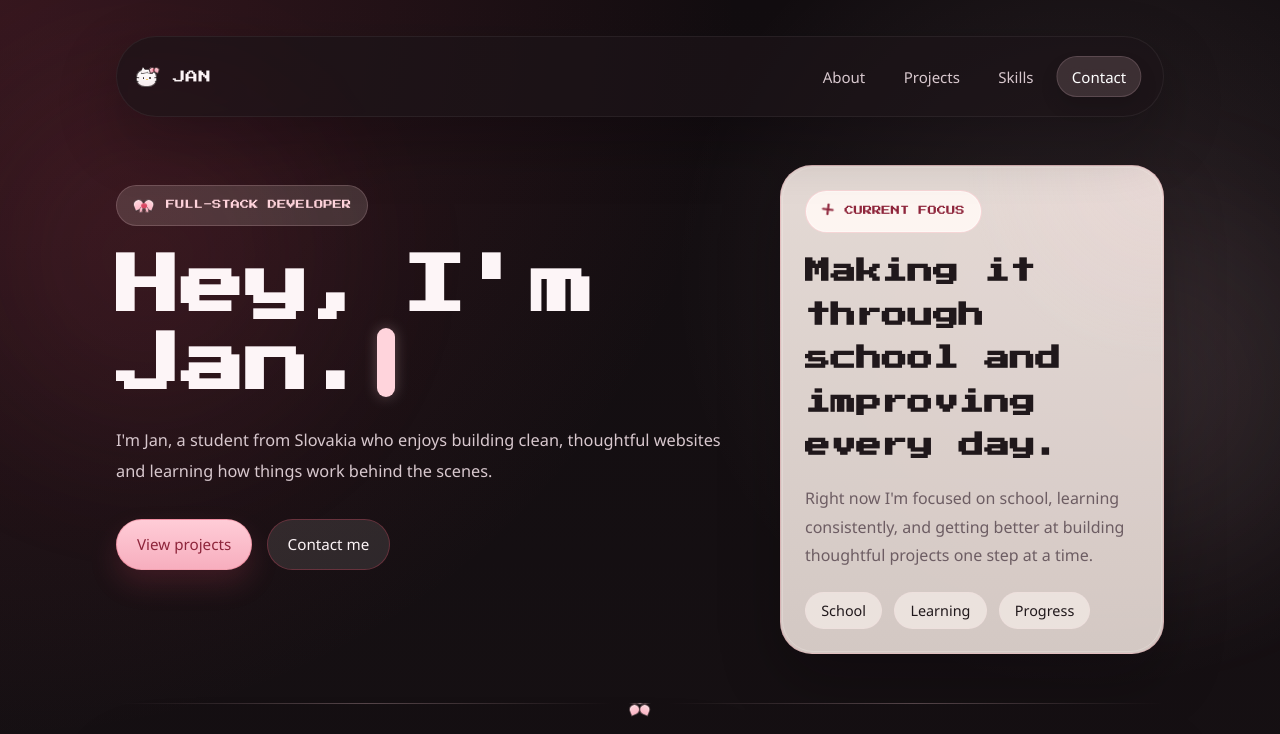
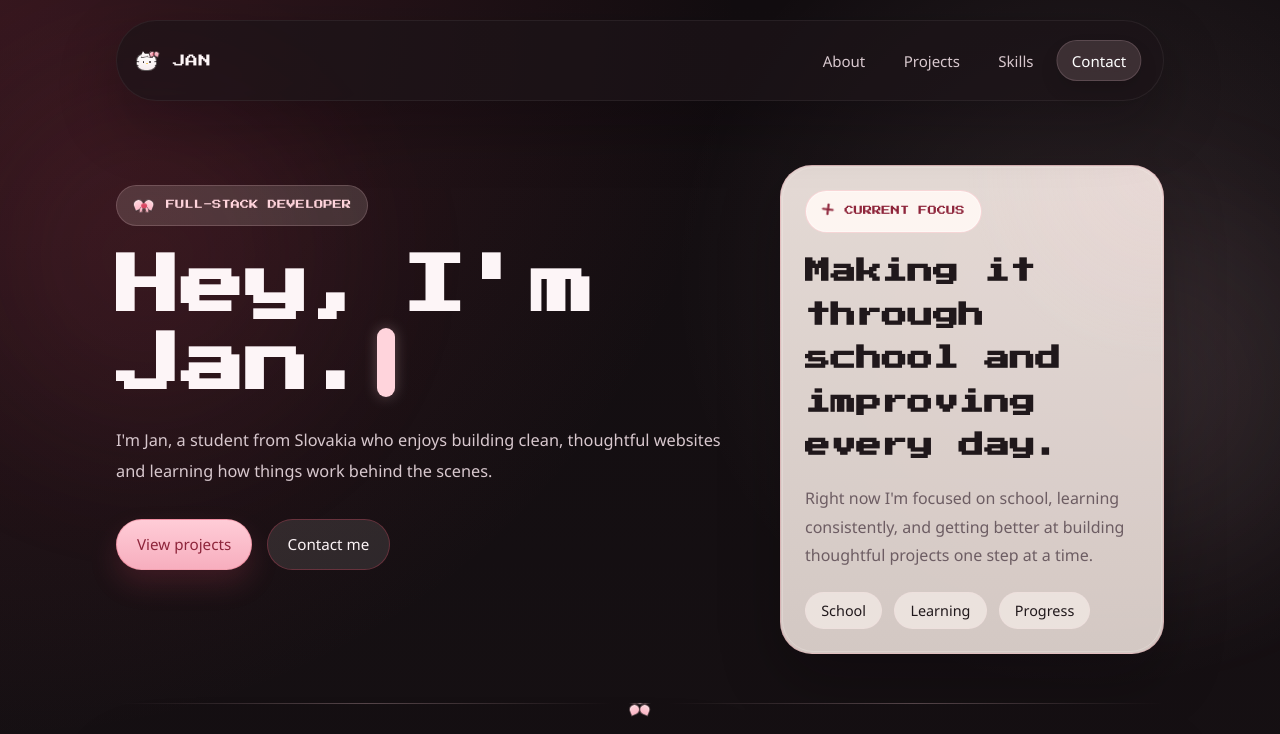
Before and after one commit to Janlxrd/portfolio, a Next.js app: page / in a window 1280 px wide. Shown: the top 734 px of the page. Built offline with nearby package versions, Linux system fonts and the light colour scheme.

Commit message:
refactor overflow handling in CSS for improved layout consistency

```diff
--- a/app/globals.css
+++ b/app/globals.css
@@ -31,7 +31,7 @@ html {
   text-size-adjust: 100%;
   width: 100%;
   max-width: 100%;
-  overflow-x: hidden;
+  overflow-x: clip;
 }
 
 html.lenis,
@@ -64,7 +64,7 @@ body {
     linear-gradient(180deg, #120d10 0%, var(--bg) 48%, #0f090c 100%);
   color: var(--text-on-dark);
   font-family: var(--font-body);
-  overflow-x: hidden;
+  overflow-x: clip;
   -webkit-font-smoothing: antialiased;
   -webkit-touch-callout: none;
   text-rendering: optimizeLegibility;
@@ -108,7 +108,6 @@ a {
   max-width: 100%;
   min-height: 100vh;
   min-height: 100svh;
-  overflow-x: hidden;
   padding:
     max(1.25rem, env(safe-area-inset-top))
     env(safe-area-inset-right)
```
